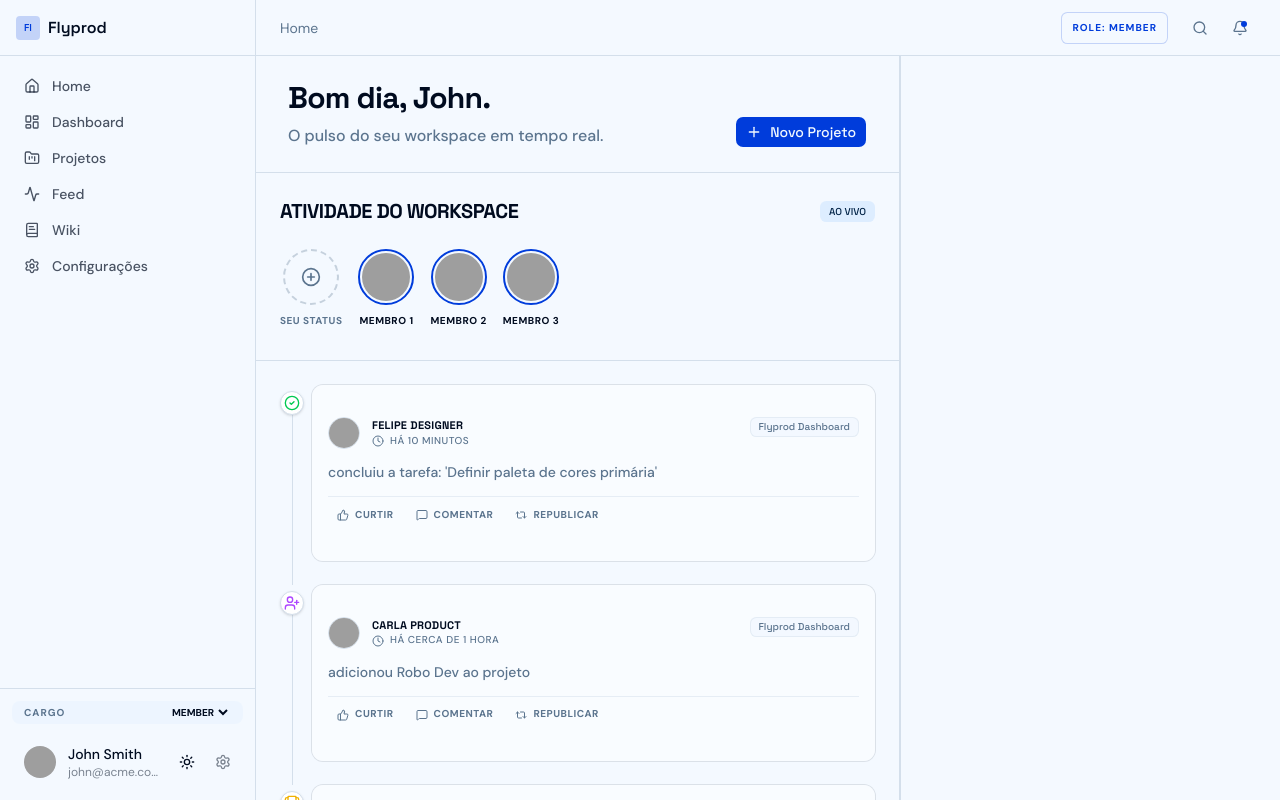
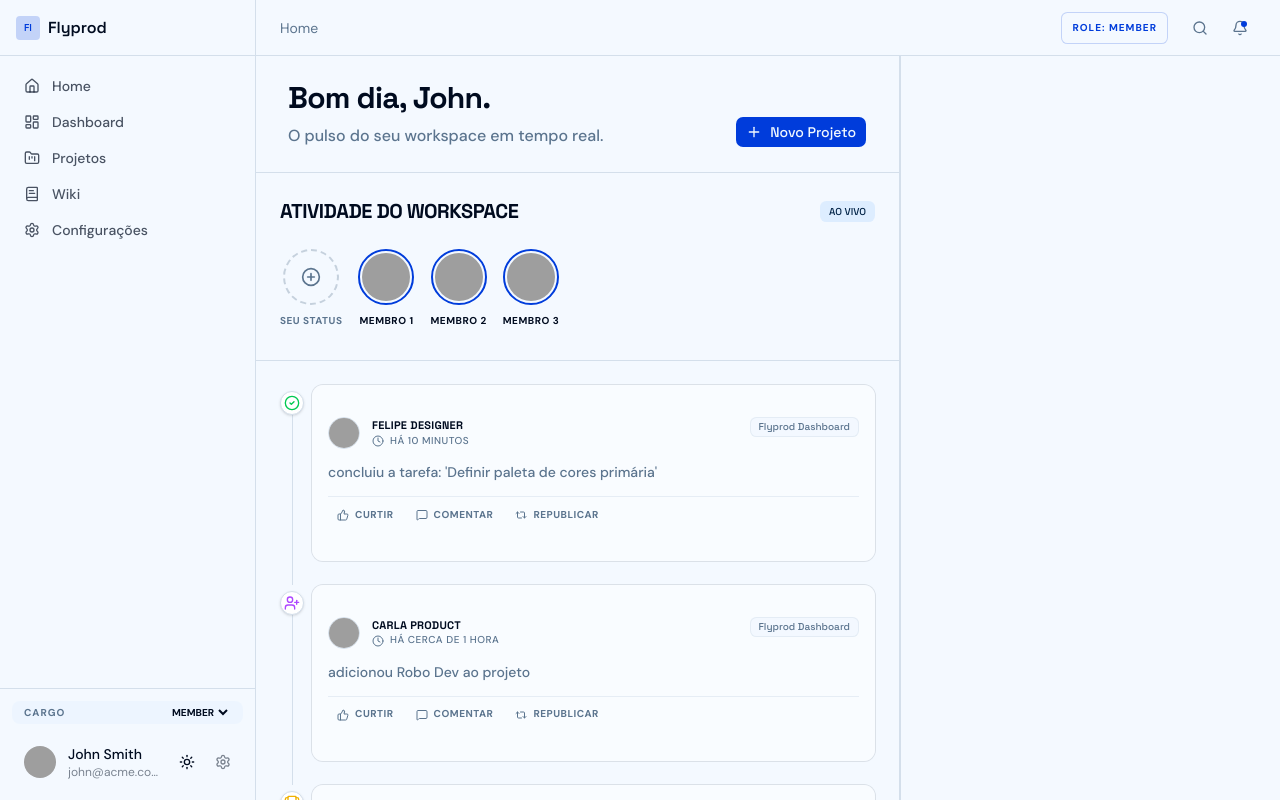
Before and after one commit to leandroota/b2b-saas-web, a Next.js app: page / in a window 1280 px wide. Built offline with nearby package versions, Linux system fonts and the light colour scheme; grey boxes are pictures that could not be loaded.

Commit message:
feat: removed feed from sidebar

```diff
--- a/src/components/layout/sidebar.tsx
+++ b/src/components/layout/sidebar.tsx
@@ -23,7 +23,6 @@ const navItems = [
     { icon: Home, label: "Home", href: "/" },
     { icon: LayoutDashboard, label: "Dashboard", href: "/dashboard" },
     { icon: FolderKanban, label: "Projetos", href: "/projects" },
-    { icon: Activity, label: "Feed", href: "/feed" },
     { icon: BookText, label: "Wiki", href: "/wiki" },
     { icon: Settings, label: "Configurações", href: "/settings" },
 ];
```
